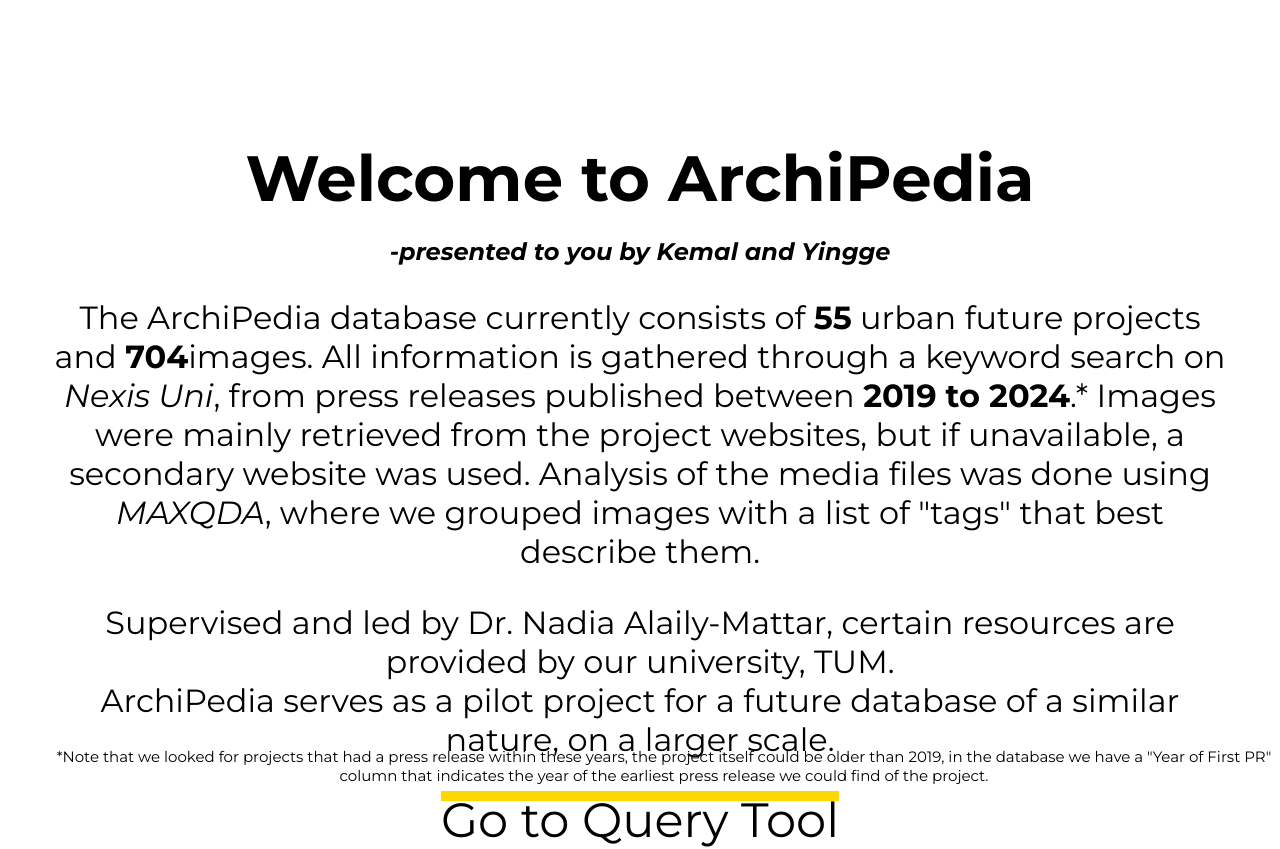
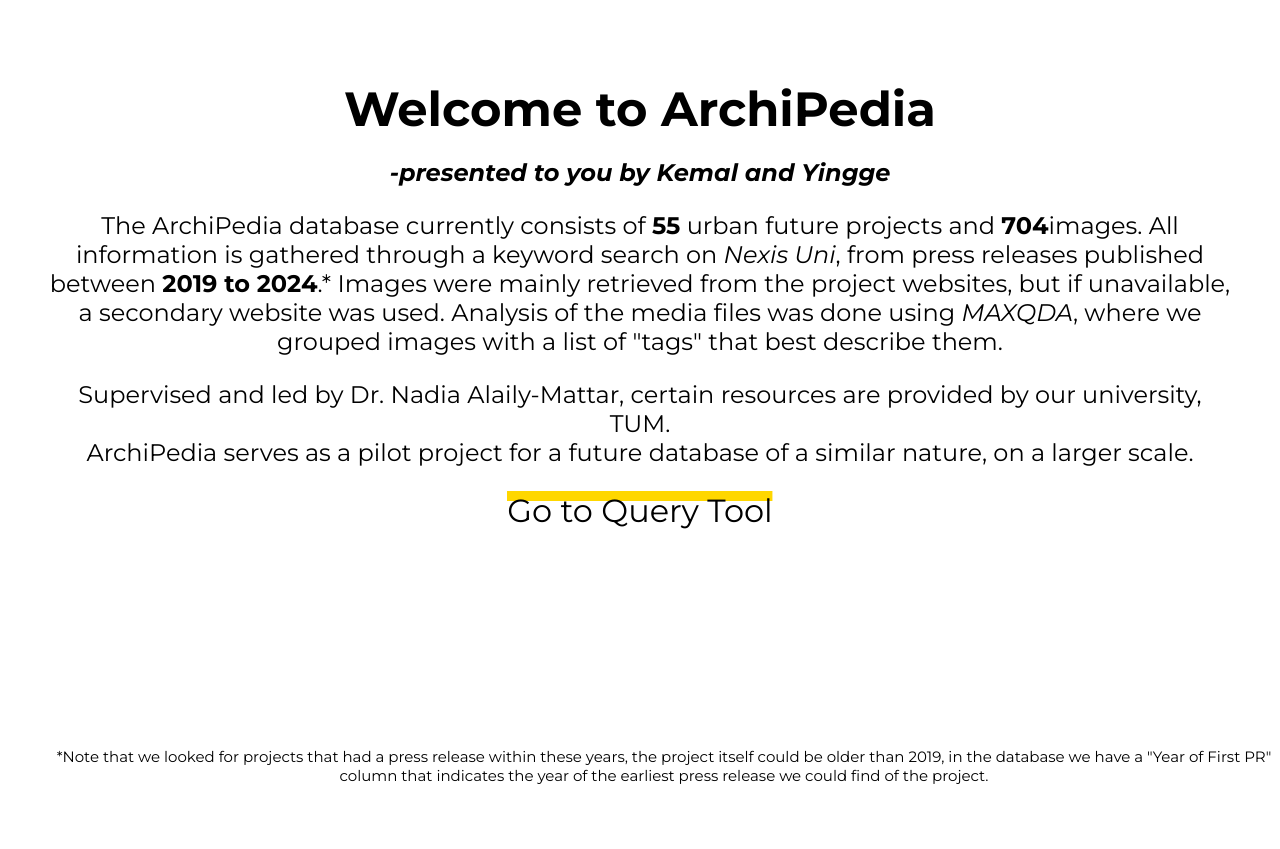
Before and after one commit to yinggez/Archipedia, a React (Create React App) app: page / in a window 1280 px wide. After the commit the page ends 800 px from the top, so only its background shows below. Built offline with nearby package versions, Linux system fonts and the light colour scheme; no server answers.

Commit message:
edited font size

```diff
--- a/src/home.css
+++ b/src/home.css
@@ -8,11 +8,11 @@
     padding-left: 3rem;
     padding-right: 3rem;
     font-family: 'Montserrat', cursive;
-    padding-top: 6rem;
+    padding-top: 3rem;
   }
 
 h1 {
-    font-size: 4rem;
+    font-size: 3rem;
     margin-bottom: 0px;
 }
 
@@ -21,12 +21,12 @@ h2 {
 }
 
 .maintext {
-    font-size: 2rem;
+    font-size: 1.5rem;
 }
 
 
 span {
-  font-size: 3em;
+  font-size: 2em;
   transform: translate(-50%,-50%);
   background-image: linear-gradient(gold, gold);
   background-size: 100% 10px;
```
